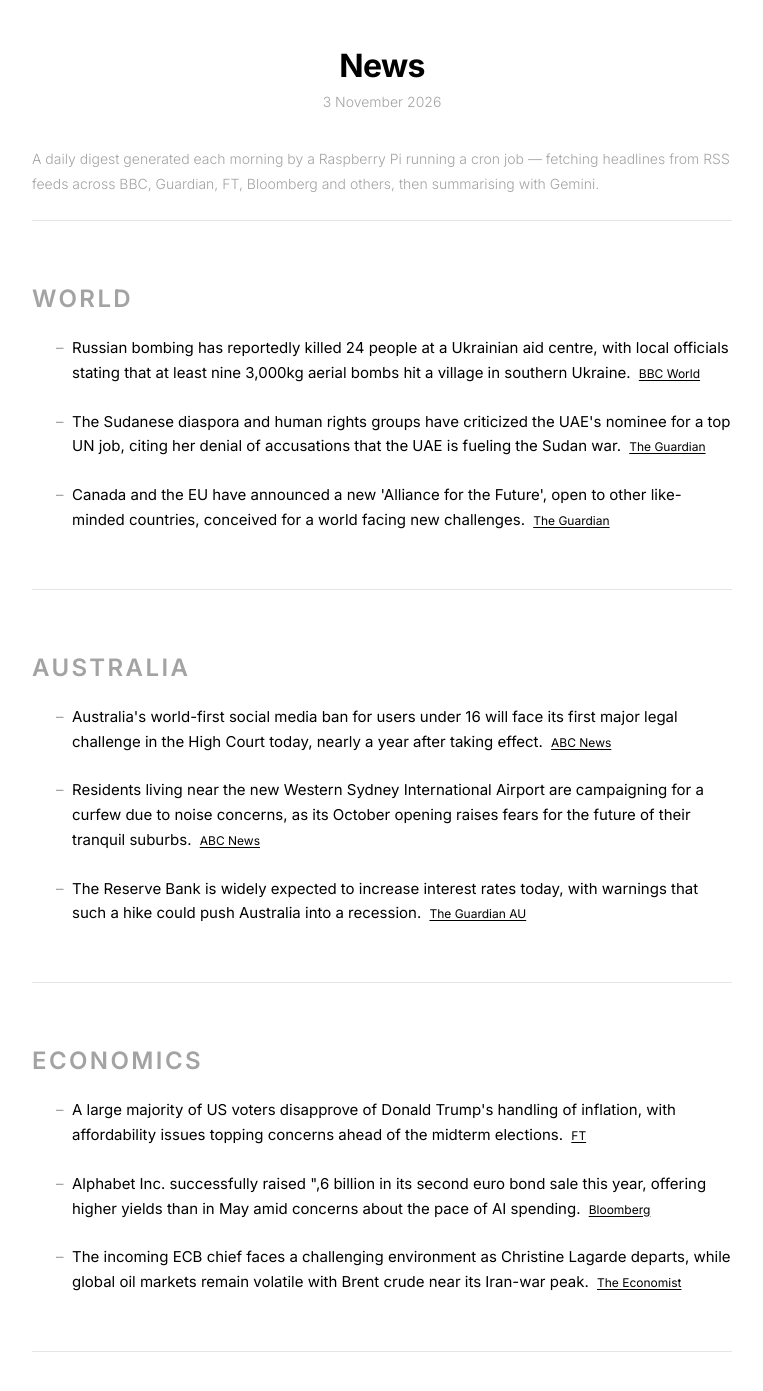
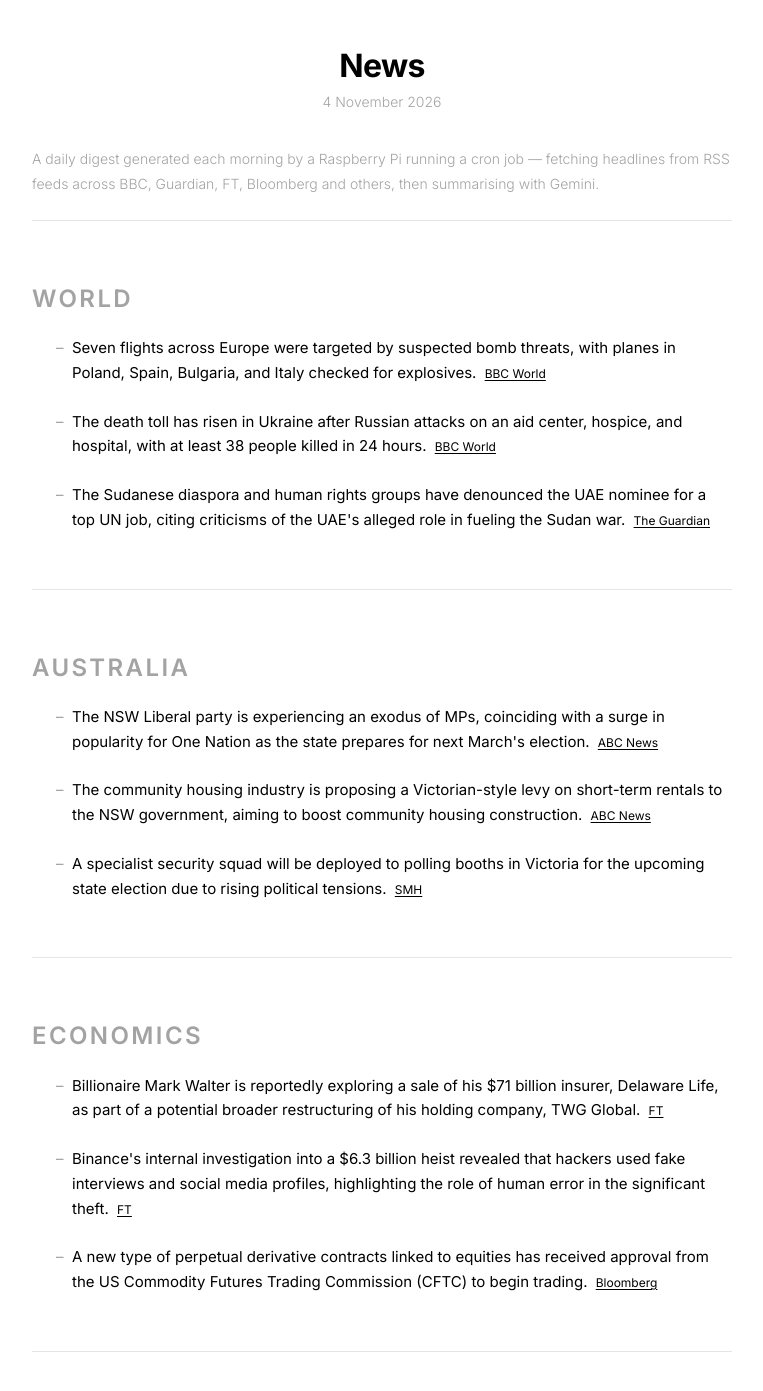
Before and after one commit to s-jac/s-jac.github.io, a Jekyll site: the page built from projects/news.html, in a window 1280 px wide and 1400 px high. Shown: the top 1391 px of the window, without its empty margins (258-1021 px from the left). Built offline with Jekyll 4.4.1, drawn with Linux system fonts in a browser that asks for light colours; some of the changed text lies outside the part shown.

Commit message:
daily news update 4 November 2026

```diff
--- a/_data/news.json
+++ b/_data/news.json
@@ -1,22 +1,22 @@
 {
-  "date": "3 November 2026",
-  "generated_at": "2026-11-02T20:00:27.597797+00:00",
+  "date": "4 November 2026",
+  "generated_at": "2026-11-03T20:00:23.451735+00:00",
   "sections": [
     {
       "heading": "World",
       "bullets": [
         {
-          "text": "Russian bombing has reportedly killed 24 people at a Ukrainian aid centre, with local officials stating that at least nine 3,000kg aerial bombs hit a village in southern Ukraine.",
+          "text": "Seven flights across Europe were targeted by suspected bomb threats, with planes in Poland, Spain, Bulgaria, and Italy checked for explosives.",
           "source": "BBC World",
           "url": "https://www.bbc.com/news/world"
         },
         {
-          "text": "The Sudanese diaspora and human rights groups have criticized the UAE's nominee for a top UN job, citing her denial of accusations that the UAE is fueling the Sudan war.",
-          "source": "The Guardian",
-          "url": "https://www.theguardian.com"
+          "text": "The death toll has risen in Ukraine after Russian attacks on an aid center, hospice, and hospital, with at least 38 people killed in 24 hours.",
+          "source": "BBC World",
+          "url": "https://www.bbc.com/news/world"
         },
         {
-          "text": "Canada and the EU have announced a new 'Alliance for the Future', open to other like-minded countries, conceived for a world facing new challenges.",
+          "text": "The Sudanese diaspora and human rights groups have denounced the UAE nominee for a top UN job, citing criticisms of the UAE's alleged role in fueling the Sudan war.",
           "source": "The Guardian",
           "url": "https://www.theguardian.com"
         }
@@ -26,19 +26,19 @@
       "heading": "Australia",
       "bullets": [
         {
-          "text": "Australia's world-first social media ban for users under 16 will face its first major legal challenge in the High Court today, nearly a year after taking effect.",
+          "text": "The NSW Liberal party is experiencing an exodus of MPs, coinciding with a surge in popularity for One Nation as the state prepares for next March's election.",
           "source": "ABC News",
           "url": "https://www.abc.net.au/news"
         },
         {
-          "text": "Residents living near the new Western Sydney International Airport are campaigning for a curfew due to noise concerns, as its October opening raises fears for the future of their tranquil suburbs.",
+          "text": "The community housing industry is proposing a Victorian-style levy on short-term rentals to the NSW government, aiming to boost community housing construction.",
           "source": "ABC News",
           "url": "https://www.abc.net.au/news"
         },
         {
-          "text": "The Reserve Bank is widely expected to increase interest rates today, with warnings that such a hike could push Australia into a recession.",
-          "source": "The Guardian AU",
-          "url": "https://www.theguardian.com/au"
+          "text": "A specialist security squad will be deployed to polling booths in Victoria for the upcoming state election due to rising political tensions.",
+          "source": "SMH",
+          "url": "https://www.smh.com.au"
         }
       ]
     },
@@ -46,19 +46,19 @@
       "heading": "Economics",
       "bullets": [
         {
-          "text": "A large majority of US voters disapprove of Donald Trump's handling of inflation, with affordability issues topping concerns ahead of the midterm elections.",
+          "text": "Billionaire Mark Walter is reportedly exploring a sale of his $71 billion insurer, Delaware Life, as part of a potential broader restructuring of his holding company, TWG Global.",
           "source": "FT",
           "url": "https://www.ft.com"
         },
         {
-          "text": "Alphabet Inc. successfully raised \",6 billion in its second euro bond sale this year, offering higher yields than in May amid concerns about the pace of AI spending.",
+          "text": "Binance's internal investigation into a $6.3 billion heist revealed that hackers used fake interviews and social media profiles, highlighting the role of human error in the significant theft.",
+          "source": "FT",
+          "url": "https://www.ft.com"
+        },
+        {
+          "text": "A new type of perpetual derivative contracts linked to equities has received approval from the US Commodity Futures Trading Commission (CFTC) to begin trading.",
           "source": "Bloomberg",
           "url": "https://www.bloomberg.com/markets"
-        },
-        {
-          "text": "The incoming ECB chief faces a challenging environment as Christine Lagarde departs, while global oil markets remain volatile with Brent crude near its Iran-war peak.",
-          "source": "The Economist",
-          "url": "https://www.economist.com/finance-and-economics"
         }
       ]
     }
```
